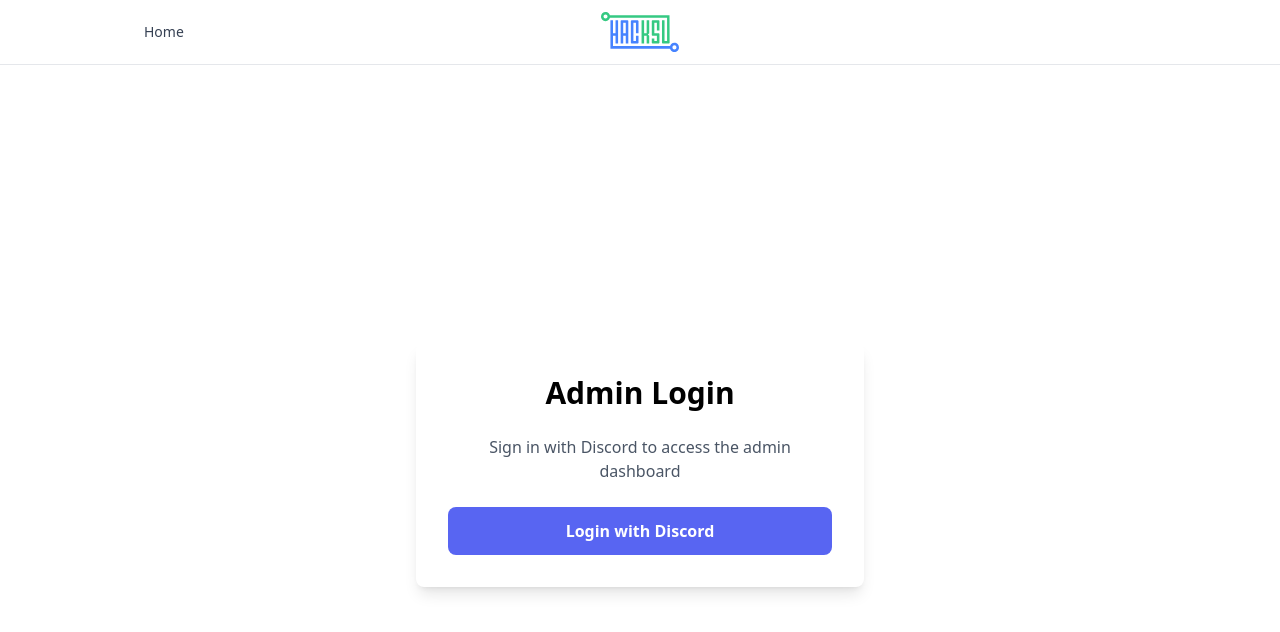
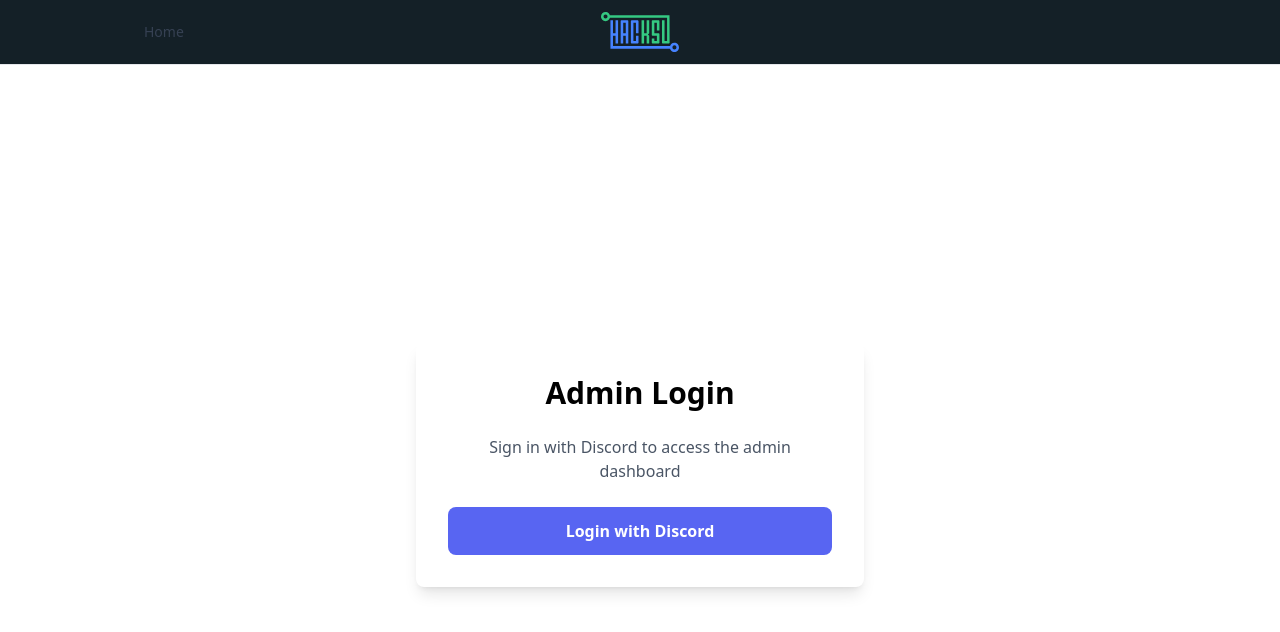
Before and after one commit to hacksu/hacksu-recant, a SvelteKit app: page /auth/login in a window 1280 px wide. Shown: the top 632 px of the page. Built offline with nearby package versions, Linux system fonts and the light colour scheme; no server answers.

Commit message:
Custom HacKSU colors

```diff
--- a/src/lib/Navbar.svelte
+++ b/src/lib/Navbar.svelte
@@ -6,7 +6,7 @@
 	const isAdmin = $derived(Boolean(pageStore.data?.isAdmin));
 </script>
 
-<nav class="border-b border-gray-200 bg-white/80 dark:bg-gray-900/80 backdrop-blur">
+<nav class="border-b border-gray-200 bg-hacksu-grey dark:bg-hacksu-grey backdrop-blur">
 	<div class="mx-auto max-w-5xl px-4">
 		<div class="flex h-16 items-center justify-between">
 			<div class="w-32 flex justify-start">
--- a/src/routes/layout.css
+++ b/src/routes/layout.css
@@ -1,3 +1,10 @@
 @import 'tailwindcss';
 @plugin '@tailwindcss/forms';
 @plugin '@tailwindcss/typography';
+
+@theme {
+	--color-hacksu-blue: #4683ff;
+	--color-hacksu-green: #35c982;
+	--color-hacksu-purple: #ab52cb;
+	--color-hacksu-grey: #142027;
+}
```
